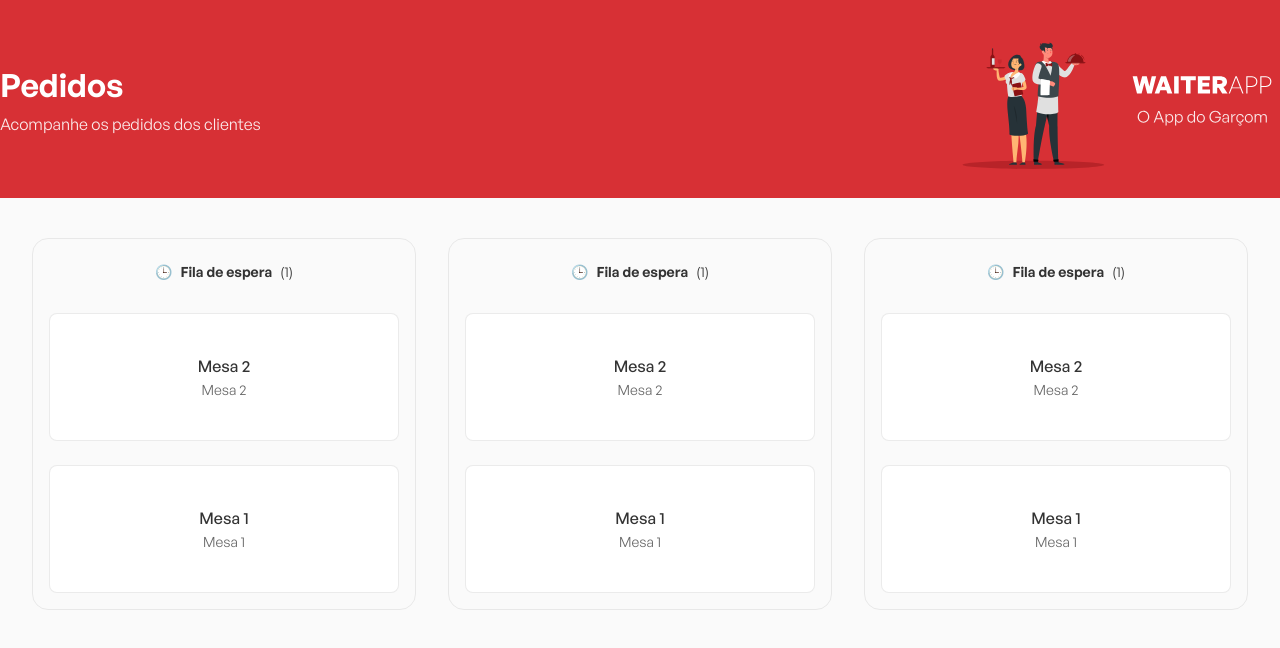
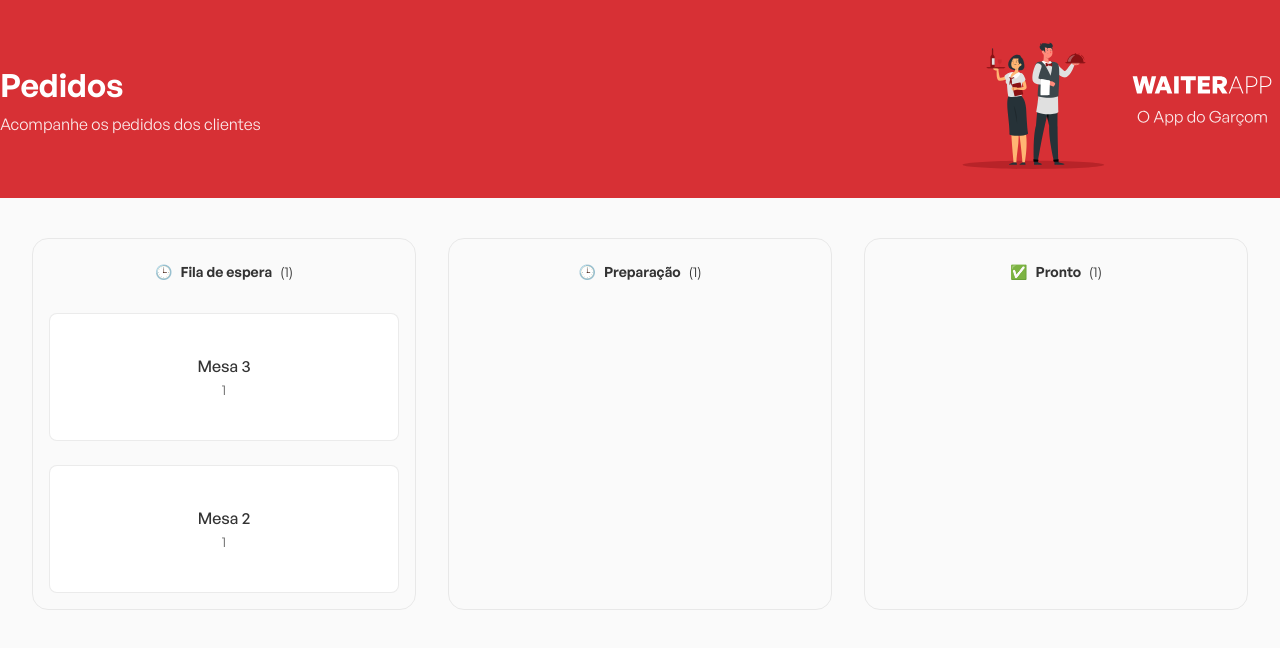
Before and after one commit to Wallace027Dev/waiter-app, a React (Vite) app in the folder fe/: page / in a window 1280 px wide. Shown: the top 648 px of the page. Built offline with nearby package versions, Linux system fonts and the light colour scheme.

Commit message:
feat: initializing OderModal

```diff
--- /dev/null
+++ b/fe/src/components/OrderModal/index.tsx
@@ -0,0 +1,35 @@
+import { ModalBody, Overlay } from "./styles";
+
+import closeIcon from '../../assets/images/close-icon.svg'
+
+interface OrderModalProps {
+  visible: boolean;
+}
+
+export function OrderModal({ visible }: OrderModalProps) {
+  if(!visible){
+    return null;
+  }
+
+  return (
+    <Overlay>
+      <ModalBody>
+        <header>
+          <strong>Mesa 2</strong>
+
+          <button type="button">
+            <img src={closeIcon} alt="Close Icon" />
+          </button>
+        </header>
+
+        <div className="status-container">
+          <small>Status do pedido</small>
+          <div>
+            <span>🕒</span>
+            <strong>Fila de espera</strong>
+          </div>
+        </div>
+      </ModalBody>
+    </Overlay>
+  )
+}
--- /dev/null
+++ b/fe/src/components/OrderModal/styles.ts
@@ -0,0 +1,47 @@
+import styled from "styled-components";
+
+export const Overlay = styled.div`
+  left: 0px;
+  top: 0px;
+  background: rgba(0, 0, 0, 0.8);
+  backdrop-filter: blur(4.5px);
+  width: 100%;
+  height: 100%;
+  position: fixed;
+  display: flex;
+  align-items: center;
+  justify-content: center;
+`;
+
+export const ModalBody = styled.div`
+  background: #fff;
+  width: 480px;
+  border-radius: 8px;
+  padding: 32px;
+
+  header {
+    display: flex;
+    align-items: center;
+    justify-content: space-between;
+
+    strong {
+      font-size: 24px;
+    }
+
+    button {
+      display: flex;
+      border: 0;
+      background: transparent;
+    }
+
+
+    .status-container {
+      margin-top: 32px;
+
+      small {
+        font-size: 14px;
+        opacity: 0.8;
+      }
+    }
+  }
+`;
--- a/fe/src/components/Orders/index.tsx
+++ b/fe/src/components/Orders/index.tsx
@@ -6,6 +6,22 @@
   {
 		"_id": "6570f8ca2ae073e4d681f593",
 		"table": "3",
+		"status": "WAITING",
+		"products": [
+			{
+				"product": {
+					"name": "Coca Cola",
+					"imagePath": "1701901548572-coca-cola.png",
+					"price": 7,
+				},
+				"quantity": 5,
+				"_id": "6570f8ca2ae073e4d681f594"
+			}
+		],
+	},
+  {
+		"_id": "6570e8ca2ae073e4d681f593",
+		"table": "2",
 		"status": "WAITING",
 		"products": [
 			{
@@ -31,12 +47,12 @@
       />
       <OrdersBoard
         icon="🕒"
-        title="Fila de espera"
-        orders={orders}
+        title="Preparação"
+        orders={[]}
       />
       <OrdersBoard
-        icon="🕒"
-        title="Fila de espera"
+        icon="✅"
+        title="Pronto"
         orders={[]}
       />
 
--- a/fe/src/components/OrdersBoard/index.tsx
+++ b/fe/src/components/OrdersBoard/index.tsx
@@ -1,6 +1,8 @@
 import { Board, OrdersContainer } from "./styles";
 
 import { Order } from '../../types/Order'
+import { OrderModal } from "../OrderModal";
+import { useState } from "react";
 
 interface ORdersBoardsProps {
   icon: string;
@@ -8,25 +10,32 @@
   orders: Order[];
 }
 
-export function OrdersBoard({ icon, title }: ORdersBoardsProps) {
+export function OrdersBoard({ icon, title, orders }: ORdersBoardsProps) {
+  const [isModalVisible, setIsModalVisible] = useState(false);
+
+  function handleOpenModal() {
+    setIsModalVisible(true)
+  }
+
   return (
     <Board>
+      <OrderModal visible={isModalVisible} />
+
         <header>
           <span>{icon}</span>
           <strong>{title}</strong>
           <span>(1)</span>
         </header>
 
-        <OrdersContainer>
-          <button type="button">
-            <strong>Mesa 2</strong>
-            <span>Mesa 2</span>
-          </button>
-          <button type="button">
-            <strong>Mesa 1</strong>
-            <span>Mesa 1</span>
-          </button>
+        {orders.length > 0 && <OrdersContainer>
+          {orders.map( (order)=> (
+            <button type="button" key={order._id} onClick={handleOpenModal}>
+              <strong>Mesa {order.table}</strong>
+              <span>{order.products.length}</span>
+            </button>
+          ))}
         </OrdersContainer>
+        }
       </Board>
   )
 }
--- a/fe/src/components/OrdersBoard/styles.ts
+++ b/fe/src/components/OrdersBoard/styles.ts
@@ -9,7 +9,7 @@
   align-items: center;
   flex: 1;
 
-  header {
+  > header {
     padding: 8px;
     font-size: 14px;
     display: flex;
```
